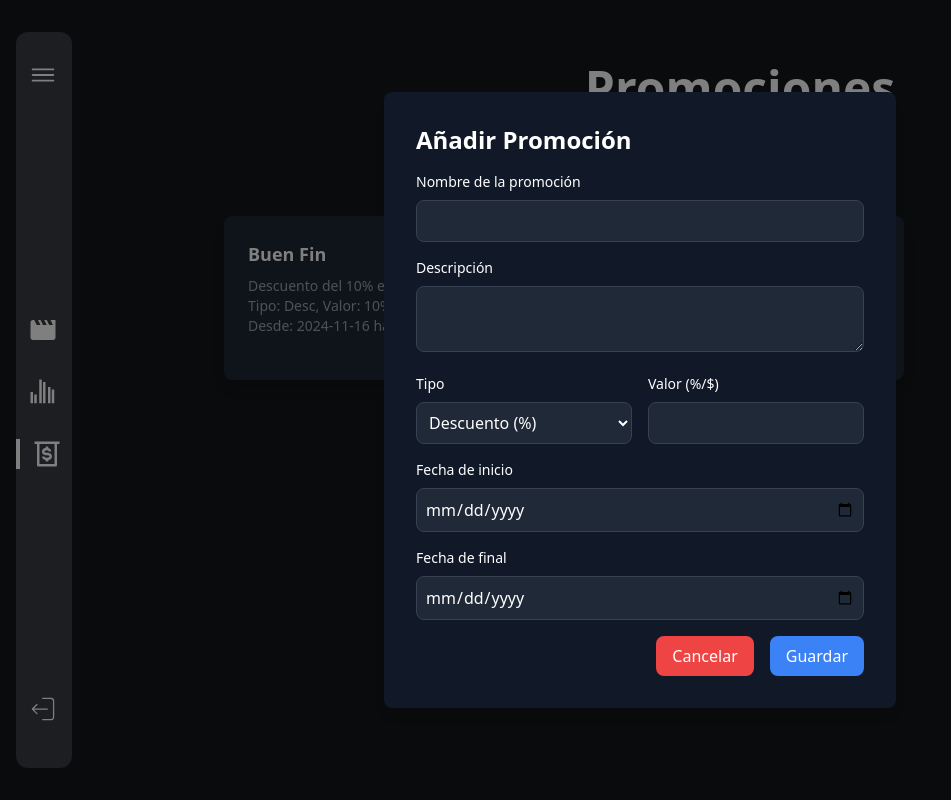
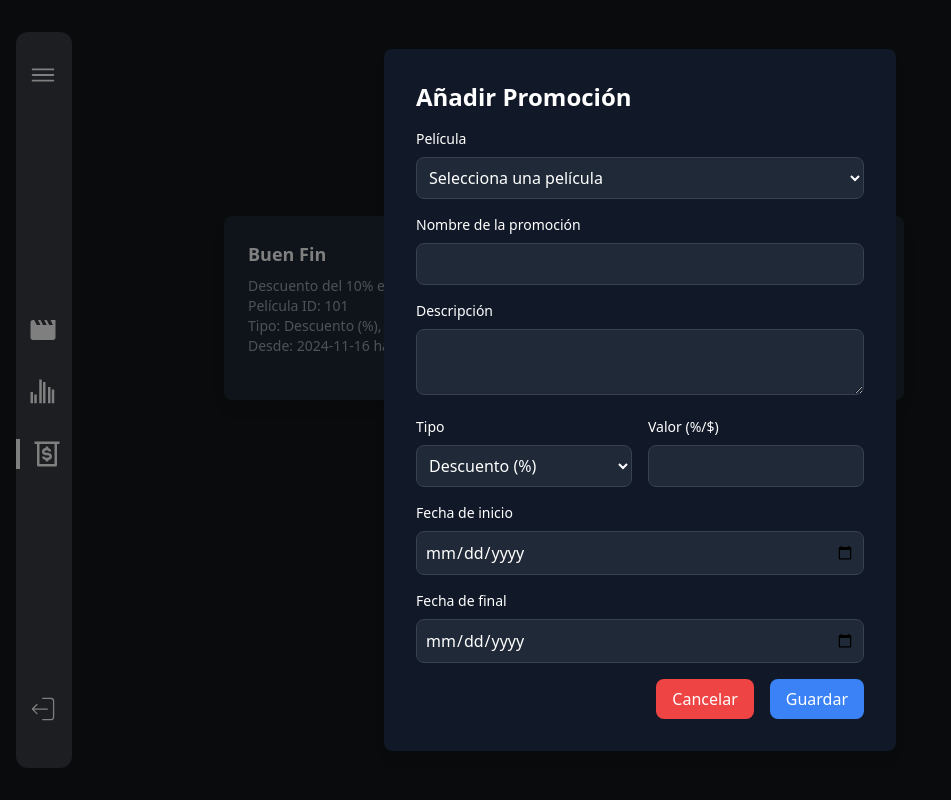
Before and after one commit to MarmolejoValle/MovieStar, a React (Vite) app: page /Disconts in a window 1280 px wide. Both pictures are taken after a click on the button "Añadir Promoción". Shown: the top 800 px of the page, without its empty margins (0-951 px from the left). Built offline with nearby package versions, Linux system fonts and the light colour scheme; a web font is replaced by a local one.

Commit message:
Modificaciones a Discount. (Fecha, y seleccion de pelicula)

```diff
--- a/src/admin/pages/Discounts.jsx
+++ b/src/admin/pages/Discounts.jsx
@@ -2,29 +2,36 @@ import React, { useState } from "react";
 import Sidebar from "../components/Sidebar";
 import Footer from "../../components/Footer";
 
-export const Disconts = () => {
+export const Discounts = () => {
   const [showAddForm, setShowAddForm] = useState(false);
   const [promotions, setPromotions] = useState([
-    // Ejemplo de promociones activas
     {
       id: 1,
+      id_movie: 101,
       name: "Buen Fin",
       description: "Descuento del 10% en todas las compras",
-      tipo: "Desc",
-      valor: 10,
-      startDate: "2024-11-16",
-      endDate: "2024-11-19"
+      fk_sales_type: 1,
+      price: 10,
+      date_start: "2024-11-16",
+      date_end: "2024-11-19",
     },
     {
       id: 2,
+      id_movie: 202,
       name: "Black Friday",
       description: "Descuento de $50 en compra de 2 Series/Peliculas",
-      tipo: "Monto",
-      valor: 50,
-      startDate: "2024-11-24",
-      endDate: "2024-11-24"
-    }
+      fk_sales_type: 2,
+      price: 50,
+      date_start: "2024-11-24",
+      date_end: "2024-11-24",
+    },
   ]);
+
+  const [movies, setMovies] = useState([
+    { id: 1, title: "Pelicula 1" },
+    { id: 2, title: "Pelicula 2" },
+    { id: 3, title: "Pelicula 3" },
+  ]); // Lista de películas
 
   const handleAddPromotion = () => setShowAddForm(true);
   const handleDeletePromotion = (id) =>
@@ -34,19 +41,28 @@ export const Disconts = () => {
     e.preventDefault();
     const formData = new FormData(e.target);
 
+    const price = parseFloat(formData.get("price"));
+    if (price <= 0) {
+      alert("El valor debe ser mayor a 0.");
+      return;
+    }
+
     const newPromotion = {
       id: Date.now(),
+      id_movie: parseInt(formData.get("id_movie")),
       name: formData.get("name"),
       description: formData.get("description"),
-      tipo: formData.get("tipo"),
-      valor: parseFloat(formData.get("valor")),
-      startDate: formData.get("startDate"),
-      endDate: formData.get("endDate"),
+      fk_sales_type: parseInt(formData.get("fk_sales_type")),
+      price,
+      date_start: formData.get("date_start"),
+      date_end: formData.get("date_end"),
     };
 
     setPromotions([...promotions, newPromotion]);
     setShowAddForm(false);
   };
+
+  const today = new Date().toISOString().split("T")[0];
 
   return (
     <>
@@ -75,10 +91,14 @@ export const Disconts = () => {
                 <h2 className="text-lg font-semibold mb-2">{promo.name}</h2>
                 <p className="text-sm text-gray-400">{promo.description}</p>
                 <p className="text-sm text-gray-400">
-                  Tipo: {promo.tipo}, Valor: {promo.tipo === "Desc" ? `${promo.valor}%` : `$${promo.valor}`}
+                  Película ID: {promo.id_movie}
                 </p>
                 <p className="text-sm text-gray-400">
-                  Desde: {promo.startDate} hasta: {promo.endDate}
+                  Tipo: {promo.fk_sales_type === 1 ? "Descuento (%)" : "Monto ($)"}, Valor:{" "}
+                  {promo.fk_sales_type === 1 ? `${promo.price}%` : `$${promo.price}`}
+                </p>
+                <p className="text-sm text-gray-400">
+                  Desde: {promo.date_start} hasta: {promo.date_end}
                 </p>
                 <button
                   className="absolute top-3 right-3 bg-red-500 text-white rounded-full p-2 shadow-md opacity-0 group-hover:opacity-100 transition-opacity"
@@ -96,6 +116,21 @@ export const Disconts = () => {
               <div className="bg-gray-900 text-white p-8 rounded-lg shadow-lg w-full max-w-lg">
                 <h2 className="text-2xl font-bold mb-4">Añadir Promoción</h2>
                 <form onSubmit={handleAddSubmit}>
+                  <div className="mb-4">
+                    <label className="block text-sm mb-2">Película</label>
+                    <select
+                      name="id_movie"
+                      className="w-full p-2 bg-gray-800 border border-gray-700 rounded-lg"
+                      required
+                    >
+                      <option value="">Selecciona una película</option>
+                      {movies.map((movie) => (
+                        <option key={movie.id} value={movie.id}>
+                          {movie.title}
+                        </option>
+                      ))}
+                    </select>
+                  </div>
                   <div className="mb-4">
                     <label className="block text-sm mb-2">Nombre de la promoción</label>
                     <input
@@ -117,20 +152,22 @@ export const Disconts = () => {
                     <div className="flex-1">
                       <label className="block text-sm mb-2">Tipo</label>
                       <select
-                        name="tipo"
+                        name="fk_sales_type"
                         className="w-full p-2 bg-gray-800 border border-gray-700 rounded-lg"
                         required
                       >
-                        <option value="Desc">Descuento (%)</option>
-                        <option value="Monto">Monto ($)</option>
+                        <option value="1">Descuento (%)</option>
+                        <option value="2">Monto ($)</option>
                       </select>
                     </div>
                     <div className="flex-1">
                       <label className="block text-sm mb-2">Valor (%/$)</label>
                       <input
                         type="number"
-                        name="valor"
+                        name="price"
                         className="w-full p-2 bg-gray-800 border border-gray-700 rounded-lg"
+                        min="0.01"
+                        step="0.01"
                         required
                       />
                     </div>
@@ -139,8 +176,9 @@ export const Disconts = () => {
                     <label className="block text-sm mb-2">Fecha de inicio</label>
                     <input
                       type="date"
-                      name="startDate"
+                      name="date_start"
                       className="w-full p-2 bg-gray-800 border border-gray-700 rounded-lg"
+                      min={today}
                       required
                     />
                   </div>
@@ -148,8 +186,9 @@ export const Disconts = () => {
                     <label className="block text-sm mb-2">Fecha de final</label>
                     <input
                       type="date"
-                      name="endDate"
+                      name="date_end"
                       className="w-full p-2 bg-gray-800 border border-gray-700 rounded-lg"
+                      min={today}
                       required
                     />
                   </div>
@@ -174,8 +213,9 @@ export const Disconts = () => {
           )}
         </div>
       </div>
+      <Footer />
     </>
   );
 };
 
-export default Disconts;
+export default Discounts;
```
